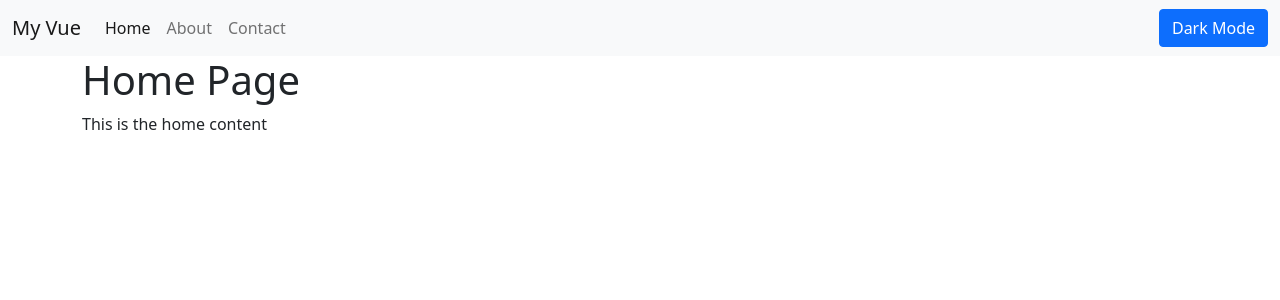
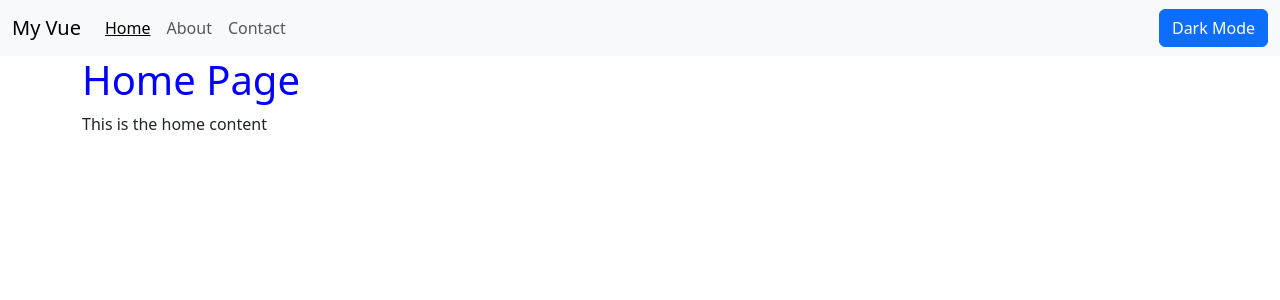
Before and after one commit to Mr-Hera/vue-spa, a Vue app: page /#/1 in a window 1280 px wide. Shown: the top 300 px of the page. Built offline with nearby package versions, Linux system fonts and the light colour scheme.

Commit message:
Feat: added local json data source with fetching before component render, added theme switching feature utilizing local storage, dynamic nav & page title styling, added bootstrap as dev dependency

```diff
--- a/package.json
+++ b/package.json
@@ -7,6 +7,7 @@
     "build": "vue-cli-service build"
   },
   "dependencies": {
+    "bootstrap": "^5.3.1",
     "core-js": "^3.8.3",
     "vue": "^3.2.13"
   },
--- a/public/index.html
+++ b/public/index.html
@@ -4,7 +4,7 @@
     <meta charset="utf-8">
     <meta http-equiv="X-UA-Compatible" content="IE=edge">
     <meta name="viewport" content="width=device-width,initial-scale=1.0">
-    <link rel="stylesheet" href="https://cdn.jsdelivr.net/npm/bootstrap@5.0.2/dist/css/bootstrap.min.css">
+    <!-- <link rel="stylesheet" href="https://cdn.jsdelivr.net/npm/bootstrap@5.0.2/dist/css/bootstrap.min.css"> -->
     <link rel="icon" href="<%= BASE_URL %>favicon.ico">
     <title><%= htmlWebpackPlugin.options.title %></title>
   </head>
--- /dev/null
+++ b/public/pages.json
@@ -0,0 +1,17 @@
+[
+    {
+        "link": {"text": "Home", "url": "index.html"},
+        "pageTitle": "Home Page",
+        "content": "This is the home content"
+    },
+    {
+        "link": {"text": "About", "url": "about.html"},
+        "pageTitle": "About Page",
+        "content": "This is the about content"
+    },
+    {
+        "link": {"text": "Contact", "url": "contact.html"},
+        "pageTitle": "Contact Page",
+        "content": "This is the contact content"
+    }
+]
--- a/src/App.vue
+++ b/src/App.vue
@@ -5,7 +5,10 @@
       :nav-link-click="(index) => activePage = index"
     ></navbar>
 
-    <page-viewer :page="pages[activePage]"></page-viewer>
+    <page-viewer
+        v-if="pages.length > 0"
+        :page="pages[activePage]"
+    ></page-viewer>
 </template>
 
 
@@ -18,27 +21,22 @@
             Navbar,
             PageViewer
         },
+        created () {
+            this.getPages();
+        },
         data() {
             return {
                 activePage: 0,
-                pages: [
-                    {
-                        link: {text: 'Home', url: 'index.html'},
-                        pageTitle: 'Home Page',
-                        content: 'This is the home content'
-                    },
-                    {
-                        link: {text: 'About', url: 'about.html'},
-                        pageTitle: 'About Page',
-                        content: 'This is the about content'
-                    },
-                    {
-                        link: {text: 'Contact', url: 'contact.html'},
-                        pageTitle: 'Contact Page',
-                        content: 'This is the contact content'
-                    }
-                ]
+                pages: []
             };
+        },
+        methods: {
+            async getPages() {
+                let res = await fetch('pages.json');
+                let data = await res.json();
+
+                return this.pages = data;
+            }
         }
     }
 </script>
--- a/src/components/Navbar.vue
+++ b/src/components/Navbar.vue
@@ -6,16 +6,11 @@
             <a href="#" class="navbar-brand">My Vue</a>
             <ul class="navbar-nav me-auto mb-2 mb-lg-0">
                 <li v-for="(page, index) in pages" class="nav-item" :key="index">
-                    <a
-                        :href="page.link.url"
-                        aria-current="page"
-                        class="nav-link"
-                        :class="{active: activePage == index}"
-                        :title="`This link goes to the ${page.link.text} page`"
-                        @click.prevent="navLinkClick(index)"
-                    >
-                        {{ page.link.text }}
-                    </a>
+                    <navbar-link
+                      :page='page'
+                      :isActive="activePage === index"
+                      @click.prevent="navLinkClick(index)"
+                    ></navbar-link>
                 </li>
             </ul>
             <form class="d-flex">
@@ -31,12 +26,20 @@
 </template>
 
 <script>
+import NavbarLink from './NavbarLink.vue';
+
 export default {
+    components: {
+        NavbarLink
+    },
     props: ['pages', 'activePage', 'navLinkClick'],
     data() {
         return {
             theme: 'light',
         }
+    },
+    created() {
+        this.getThemeSetting();
     },
     methods: {
         changeTheme() {
@@ -47,6 +50,17 @@ export default {
             }
 
             this.theme = theme;
+            this.setThemeSetting();
+        },
+        setThemeSetting() {
+            localStorage.setItem('theme', this.theme);
+        },
+        getThemeSetting() {
+            let theme = localStorage.getItem('theme');
+
+            if(theme) {
+                this.theme = theme;
+            }
         }
     }
 }
--- /dev/null
+++ b/src/components/NavbarLink.vue
@@ -0,0 +1,31 @@
+<template>
+    <a
+        :href="page.link.url"
+        aria-current="page"
+        class="nav-link"
+        :class="activeClasses"
+        :title="`This link goes to the ${page.link.text} page`"
+    >
+        {{ page.link.text }}
+    </a>
+</template>
+
+<script>
+export default {
+    props: ['page', 'isActive'],
+    computed: {
+        activeClasses() {
+            return {
+                active: this.isActive,
+                emphasize: this.isActive
+            }
+        }
+    }
+}
+</script>
+
+<style scoped>
+    .emphasize {
+        text-decoration: underline !important;
+    }
+</style>
--- a/src/components/PageViewer.vue
+++ b/src/components/PageViewer.vue
@@ -1,16 +1,28 @@
 <template>
     <div class="container">
-        <h1>{{ page.pageTitle }}</h1>
+        <h1 class="emphasize">{{ page.pageTitle }}</h1>
         <p>{{ page.content }}</p>
     </div>
 </template>
 
 <script>
 export default {
-    props: ['page']
+    props: {
+        page: {
+            type: Object,
+            default(rawProps) {
+                return {
+                    pageTitle: '',
+                    content: ''
+                }
+            }
+        }
+    }
 }
 </script>
 
-<style>
-    /* add styling here */
+<style scoped>
+    .emphasize {
+        color: blue;
+    }
 </style>
--- a/src/main.js
+++ b/src/main.js
@@ -1,4 +1,5 @@
 import { createApp } from "vue";
 import App from "./App.vue";
+import '../node_modules/bootstrap/dist/css/bootstrap.css'
 
 createApp(App).mount('#app');
```
Also changed, not shown: 1 other file (tests, documents, lock files or other folders).
